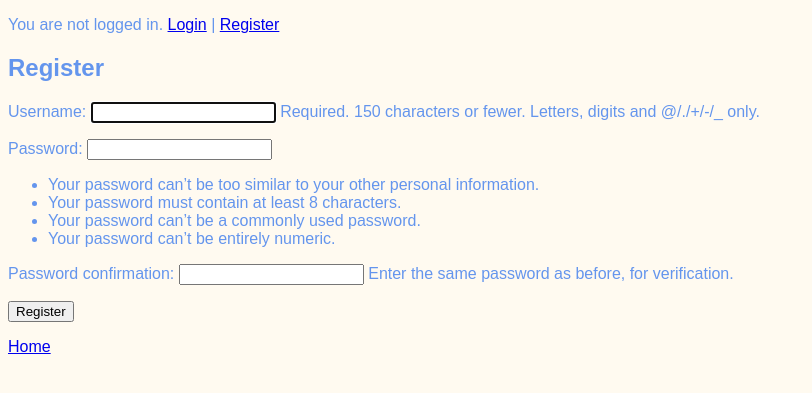
After one commit to Barry1701/meeting_organizer, a Django app: page /register/ in a window 1280 px wide. The commit adds this page. Shown: the top 393 px of the page, without its empty margins (0-812 px from the left). Run offline with Django 5.2, Linux system fonts and the light colour scheme.

```diff
--- a/meeting_organizer/meeting_organizer/settings.py
+++ b/meeting_organizer/meeting_organizer/settings.py
@@ -31,6 +31,8 @@ CSRF_TRUSTED_ORIGINS = ['https://8000-barry1701-meetingorgani-qeqe45jqn2b.ws.cod
 
 
 # Application definition
+LOGIN_URL = '/login/'
+
 
 INSTALLED_APPS = [
     'django.contrib.admin',
--- a/meeting_organizer/meeting_organizer/urls.py
+++ b/meeting_organizer/meeting_organizer/urls.py
@@ -16,12 +16,17 @@ Including another URLconf
 """
 from django.contrib import admin
 from django.urls import path, include
-from website.views import welcome, about
+from django.contrib.auth import views as auth_views
+from website.views import welcome, about, register
 
 
 urlpatterns = [
     path('admin/', admin.site.urls),
     path('', welcome, name="welcome"),
-    path('about', about),
+    path('about/', about),
     path('meetings/', include('meetings.urls')),
+    path('login/', auth_views.LoginView.as_view(template_name='registration/login.html'), name='login'),
+    path('logout/', auth_views.LogoutView.as_view(), name='logout'),
+    path('register/', register, name='register'),
+
 ]
--- a/meeting_organizer/meetings/views.py
+++ b/meeting_organizer/meetings/views.py
@@ -1,4 +1,5 @@
 from django.shortcuts import render, get_object_or_404, redirect
+from django.contrib.auth.decorators import login_required
 
 from .models import Meeting, Room
 from  .forms import MeetingForm
@@ -9,14 +10,14 @@ def detail(request, id):
     meeting = get_object_or_404(Meeting, pk=id)
     return render(request, "meetings/detail.html", {"meeting" : meeting})
 
+
 def rooms_list(request):
     return render(request, "meetings/rooms_list.html",
     {"rooms" : Room.objects.all()})
 
 
-
+@login_required
 def new(request):
-
     if request.method == "POST":
         form = MeetingForm(request.POST)
         if form.is_valid():
--- /dev/null
+++ b/meeting_organizer/requirements.txt
@@ -0,0 +1,3 @@
+asgiref==3.8.1
+Django==5.0.7
+sqlparse==0.5.1
--- a/meeting_organizer/website/templates/base.html
+++ b/meeting_organizer/website/templates/base.html
@@ -4,12 +4,20 @@
 <head>
     <meta charset="UTF-8">
     <meta name="viewport" content="width=device-width, initial-scale=1.0">
-    <title>{% block title %} {% endblock %}</title>
+    <title>{% block title %}{% endblock %}</title>
     <link rel="stylesheet" href="{% static 'website/style.css' %}">
 </head>
 <body>
+    {% if user.is_authenticated %}
+        <p>Welcome, {{ user.username }}!</p>
+        <form method="post" action="{% url 'logout' %}">
+            {% csrf_token %}
+            <button type="submit">Logout</button>
+        </form>
+    {% else %}
+        <p>You are not logged in. <a href="{% url 'login' %}">Login</a> | <a href="{% url 'register' %}">Register</a></p>
+    {% endif %}
     {% block content %}
     {% endblock %}
-
 </body>
 </html>
--- /dev/null
+++ b/meeting_organizer/website/templates/registration/register.html
@@ -0,0 +1,16 @@
+{% extends 'base.html' %}
+
+{% block title %}Register{% endblock %}
+
+{% block content %}
+  <h2>Register</h2>
+  <form method="post">
+    {% csrf_token %}
+    {{ form.as_p }}
+    <button type="submit">Register</button>
+  </form>
+  <p>
+    <a href="{% url 'welcome' %}">Home</a>
+
+  </p>
+{% endblock %}
--- a/meeting_organizer/website/views.py
+++ b/meeting_organizer/website/views.py
@@ -1,11 +1,20 @@
-from django.shortcuts import render
+from django.shortcuts import render, redirect
 from django.http import HttpResponse
+from django.contrib.auth.forms import UserCreationForm
 from meetings.models import Meeting
 
-# Create your views here.
 def welcome(request):
-    return render(request, "website/welcome.html",
-    {"meetings": Meeting.objects.all()})
+    return render(request, "website/welcome.html", {"meetings": Meeting.objects.all()})
 
 def about(request):
     return HttpResponse("I am a dedicated father of two with 15 years of experience in the security environment. Throughout my career, I have developed a strong foundation in maintaining safety and security, ensuring a secure environment for both people and property.Currently, I am expanding my skill set by completing a Full Stack Web Development course at the Code Institute. This new venture has ignited a deep passion for technology and coding within me. I am enthusiastic about combining my extensive experience in security with my newfound skills in web development to pursue innovative and dynamic opportunities in the tech industry")
+
+def register(request):
+    if request.method == 'POST':
+        form = UserCreationForm(request.POST)
+        if form.is_valid():
+            form.save()
+            return redirect('login')
+    else:
+        form = UserCreationForm()
+    return render(request, 'registration/register.html', {'form': form})
```
Also changed, not shown: meeting_organizer/website/templates/registration/login.html (added, +15 -0 lines), meeting_organizer/website/templates/website/welcome.html (+9 -3 lines), meeting_organizer/db.sqlite3.
